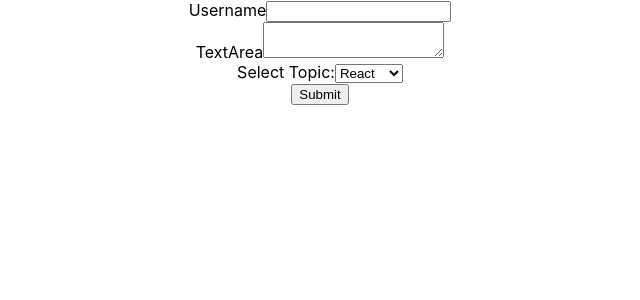
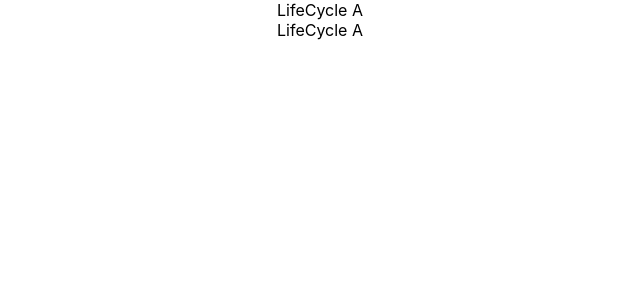
Before and after one commit to Julian-Bhardwaja/React_Tutorial, a React (Create React App) app: page / in a window 1280 px wide. Shown: the top 300 px of the page, without its empty margins (320-960 px from the left). Built offline with nearby package versions, Linux system fonts and the light colour scheme.

Commit message:
Learnt Lifecycle method => Mounting

```diff
--- a/src/App.js
+++ b/src/App.js
@@ -1,6 +1,6 @@
 import './App.css';
 
-import Form from './components/Form';
+import LifecycleA from './components/LifecycleA';
 
 function App() {
   return (
@@ -20,7 +20,8 @@
        {/* <NameList /> */}
        {/* <StyleSheet primary={true} />
        <InlineStyle /> */}
-       <Form />
+       {/* <Form /> */}
+       <LifecycleA />
     </div>
   );
 }
--- /dev/null
+++ b/src/components/LifecycleA.js
@@ -0,0 +1,37 @@
+import React, { Component } from 'react'
+
+import LifecycleB from './LifecycleB';
+
+class LifecycleA extends Component {
+    constructor(props) {
+        super(props)
+
+        this.state = {
+            name: 'Julian',
+        }
+        console.log("LifecycleA constructor");
+    }
+
+    static getDerivedStateFromProps(props, state) {
+        console.log('LifecycleA getDerivedStateFromProps');
+        return null;
+    }
+
+    componentDidMount() {
+        console.log('LifecycleA componentDidMount');
+    }
+
+    render() {
+        console.log("LifecycleA render");
+        return (
+            <div>
+                <div>
+                    LifeCycle A
+                </div>
+                <LifecycleB />
+            </div>
+        )
+    }
+}
+
+export default LifecycleA
--- /dev/null
+++ b/src/components/LifecycleB.js
@@ -0,0 +1,32 @@
+import React, { Component } from 'react'
+
+class LifecycleB extends Component {
+    constructor(props) {
+        super(props)
+
+        this.state = {
+            name: 'Julian',
+        }
+        console.log("LifecycleB constructor");
+    }
+
+    static getDerivedStateFromProps(props, state) {
+        console.log('LifecycleB getDerivedStateFromProps');
+        return null;
+    }
+
+    componentDidMount() {
+        console.log('LifecycleB componentDidMount');
+    }
+
+    render() {
+        console.log("LifecycleB render");
+        return (
+            <div>
+                LifeCycle A
+            </div>
+        )
+    }
+}
+
+export default LifecycleB
```
Also changed, not shown: Note for React.txt.
